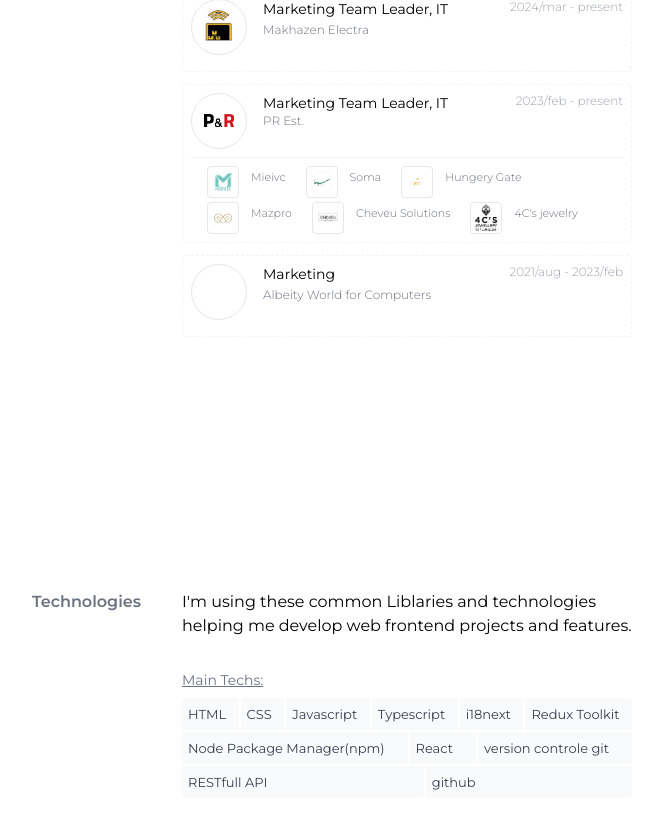
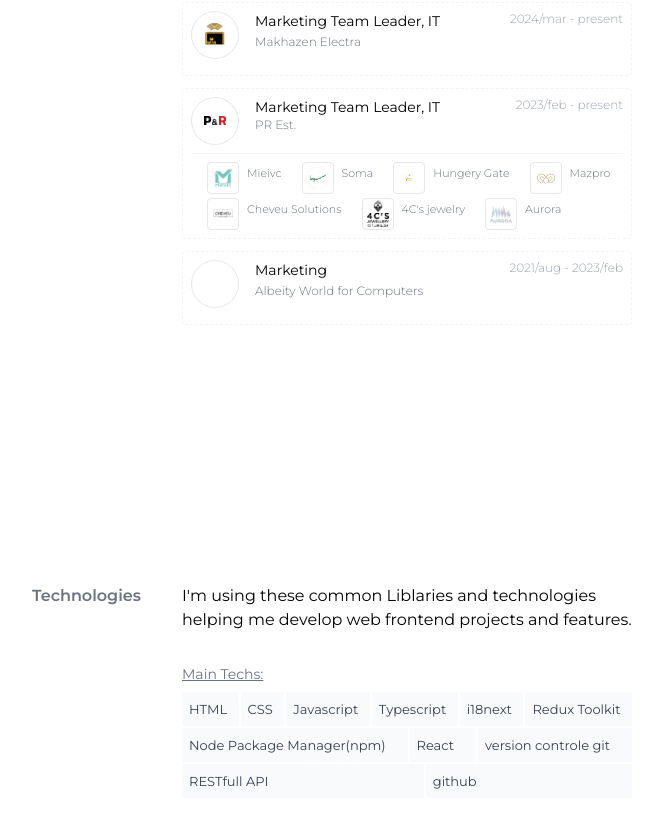
Before and after one commit to sfwnisme/sfwn2024.me, a React (Vite) app: page / in a window 1280 px wide. Shown: the part 2517-3340 px from the top of the page, without its empty margins (308-970 px from the left). Built offline with nearby package versions, Linux system fonts and the light colour scheme.

Commit message:
Btn01.tsx, and sub_jobs for work component

```diff
--- a/src/pages/website/home/FrontendSkills.tsx
+++ b/src/pages/website/home/FrontendSkills.tsx
@@ -31,7 +31,7 @@ const FrontendSkills = () => {
 
   const list: (data: string[]) => React.ReactNode = (data) =>
     data?.map((item) => (
-      <li className="text-sm w-fit p-[2px] bg-gray-50 rounded-sm cursor-pointer grow">
+      <li className="text-sm w-fit p-[2px] bg-gray-50 rounded-sm cursor-pointer grow border border-gray-50 border-dashed">
         <div
           className="flex gap-2 flex-1
       hover:bg-gray-100 text-[13px] text-gray-700
--- a/src/pages/website/home/Work.tsx
+++ b/src/pages/website/home/Work.tsx
@@ -59,6 +59,13 @@ const Work = () => {
           company: "4C's jewelry",
           year: "2023/feb - present",
         },
+        {
+          icon: "./aurora.avif",
+          title: "Marketing Team Leader, IT",
+          href: "https://auroraksa.com/",
+          company: "Aurora",
+          year: "2023/feb - present",
+        },
       ],
     },
     {
@@ -73,7 +80,7 @@ const Work = () => {
   const projectsList = company?.map((co) => (
     <div className="p-2 rounded border border-dashed border-gray-100">
       <div className="flex items-start justify-between gap-4 text-sm mb-2">
-        <div className="bg-white md:h-14 h-12 md:w-14 w-12 grid place-items-center place-content-center border rounded-full p-3">
+        <div className="bg-white md:h-12 h-12 md:w-12 w-12 grid place-items-center place-content-center border rounded-full p-3">
           {co?.icon ? (
             <img src={co?.icon} alt={co?.title} className="w-full" />
           ) : null}
@@ -97,7 +104,7 @@ const Work = () => {
           <div className="flex flex-wrap gap-1">
             {co?.sub_jobs?.map((sub, idx) => (
               <div
-                className="flex items-start justify-between gap-3 text-sm ml-4"
+                className="flex items-start justify-between gap-2 text-sm ml-4"
                 key={idx}
               >
                 <div className="bg-white md:h-8 h-8 md:w-8 w-8 grid place-items-center place-content-center border rounded p-1">
```
Also changed, not shown: public/aurora.avif (added).
